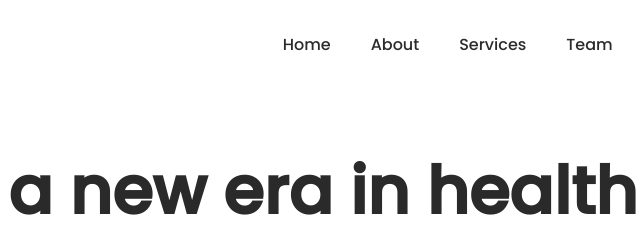
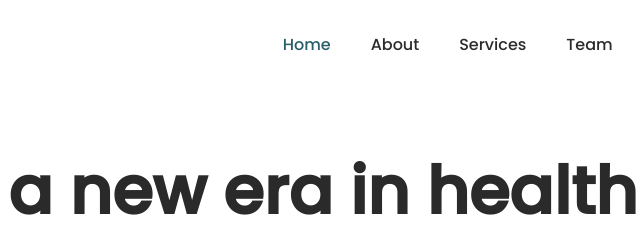
Before and after one commit to pankajmanral/minimalist, a plain HTML site: page index.html in a window 1280 px wide. In both pictures the pointer is over the item "Home". Shown: the top 240 px of the page, 492-1132 px from the left. Drawn offline with Linux system fonts and the light colour scheme; a web font is replaced by a local one.

Commit message:
added hover effect to the nav links

```diff
--- a/assets/css/header.css
+++ b/assets/css/header.css
@@ -42,6 +42,11 @@ header .nav-items {
     line-height: 24px;
     padding: 32px 0;
     cursor: pointer;
+    transition: color 0.2s ease-in-out;
+}
+
+header .nav-items:hover{
+    color: var(--primary-bg);
 }
 
 header .nav-items:last-child {
```
